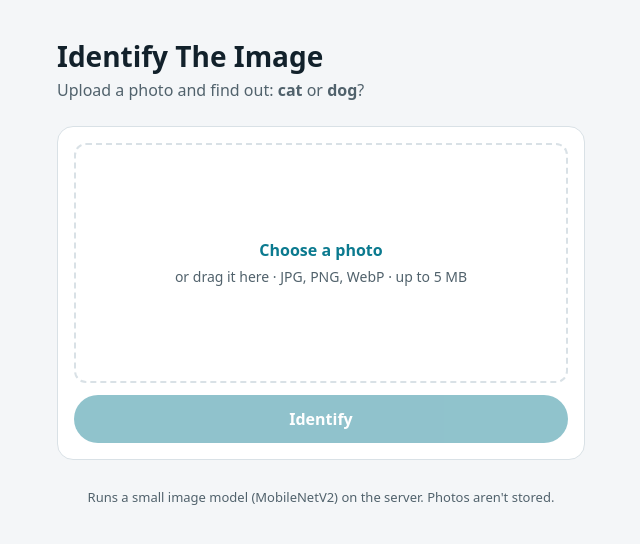
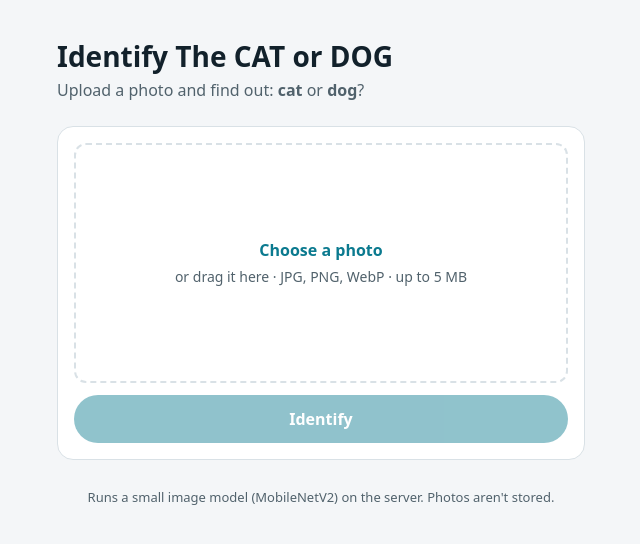
Before and after one commit to Teesha040905/identify-the-image, a plain HTML site: page frontend/index.html in a window 1280 px wide. Shown: the whole page, without its empty margins (319-959 px from the left). Drawn offline with Linux system fonts and the light colour scheme.

Commit message:
Update header text to specify cat or dog

```diff
--- a/frontend/index.html
+++ b/frontend/index.html
@@ -10,7 +10,7 @@
   <body>
     <main class="page">
       <header>
-        <h1>Identify The Image</h1>
+        <h1>Identify The CAT or DOG</h1>
         <p class="lead">Upload a photo and find out: <strong>cat</strong> or <strong>dog</strong>?</p>
       </header>
 
```
